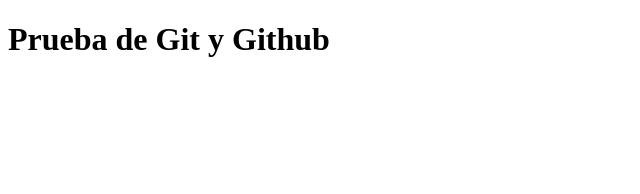
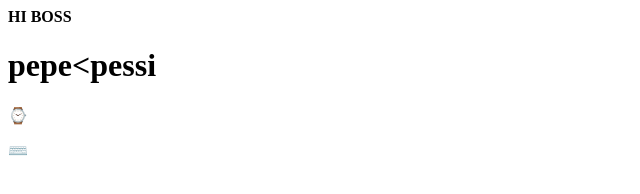
Before and after one commit to vinicius-pe/1EVAL_HTMLyCSS_APPWEB_2smrc_Vinicius, a plain HTML site: page ej1/pagina basica.html in a window 1280 px wide. Shown: the whole page, without its empty margins (0-640 px from the left). Drawn offline with Linux system fonts and the light colour scheme.

Commit message:
Pagina basica

```diff
--- a/ej1/pagina basica.html
+++ b/ej1/pagina basica.html
@@ -1,11 +1,17 @@
 <!DOCTYPE html>
 <html lang="es">
+    <!--esto es la cabeca-->
 <head>
     <meta charset="UTF-8">
     <meta name="viewport" content="width=device-width, initial-scale=1.0">
     <title>página de Prueba</title>
 </head>
+<!--esto es el cuerpo-->
 <body>
-    <h1>Prueba de Git y Github</h1>
+    <div class="cabeca--"><strong>HI BOSS</strong></div>
+    <h1>pepe&lt;pessi</h1>
+    <p>&#x231a;</p>
+    <p> &#x2328;&#xfe0f;</p>
+
 </body>
 </html>
```
